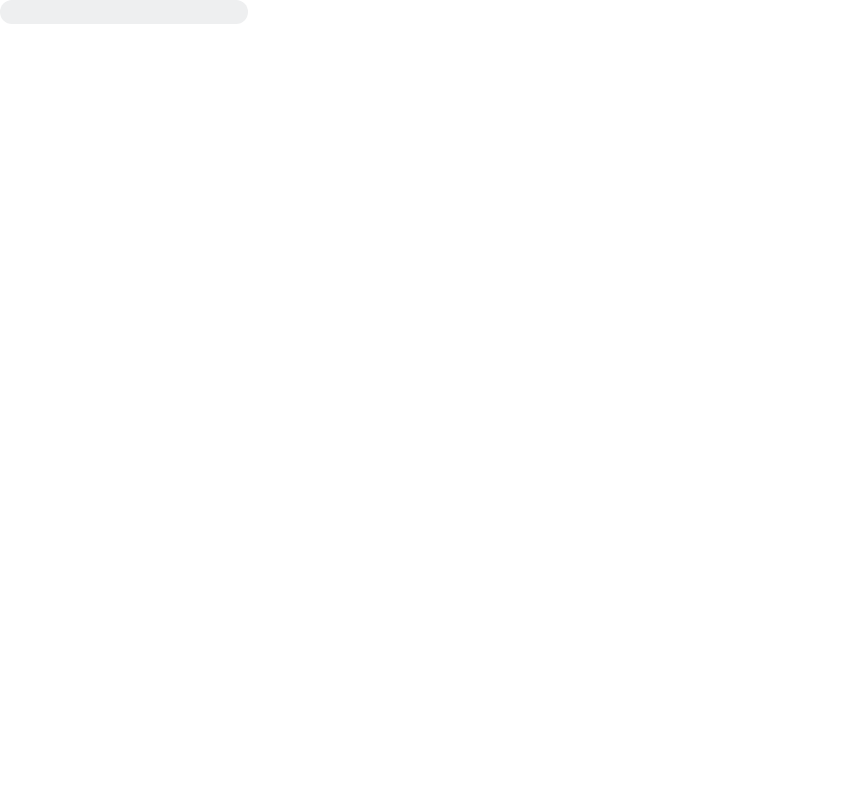
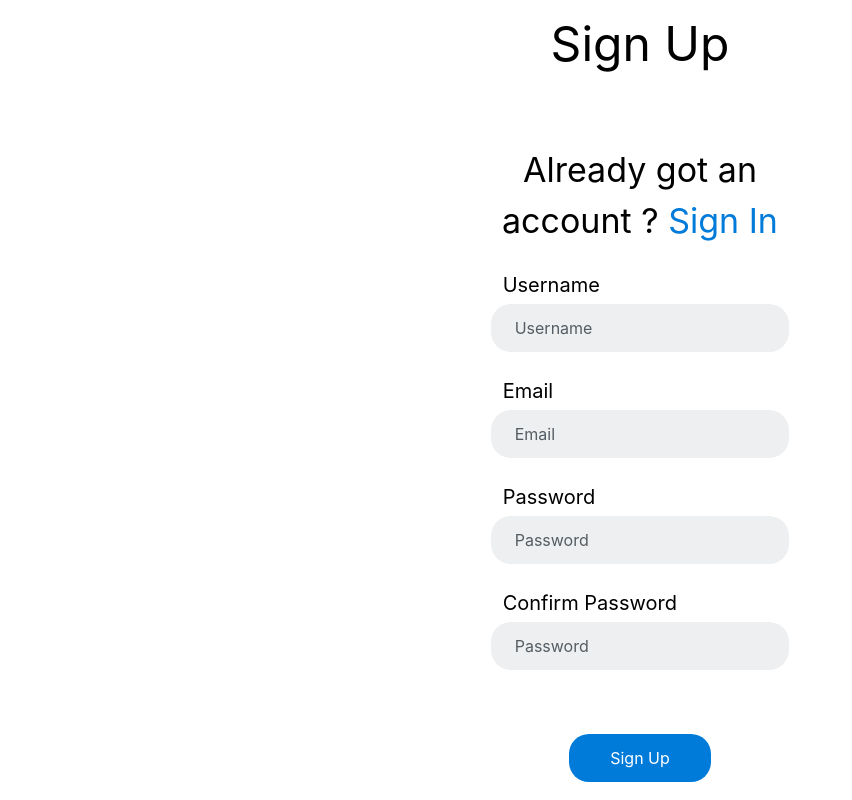
Before and after one commit to BLIZERTO/Design-System, a React (Create React App) app: page / in a window 1280 px wide. Shown: the whole page, without its empty margins (0-852 px from the left). Built offline with nearby package versions, Linux system fonts and the light colour scheme.

Commit message:
add authpage

```diff
--- a/src/App.js
+++ b/src/App.js
@@ -1,12 +1,11 @@
+import SignUp from './pages/SignUp/SignUp';
 import './styles/app.css';
 
 
 function App() {
   return (
-    <div className="App">
-
-     <button type='submit' className={'btn'}></button>
-     <input type='text'  disabled className={'input'}></input>
+    <div className='w-full h-full'>
+      <SignUp />
     </div>
   );
 }
--- a/src/atoms/Input.js
+++ b/src/atoms/Input.js
@@ -2,24 +2,27 @@ import React from "react";
 
 const Input = ({
   type,
+  label,
   name,
   value,
   onChange,
   placeholder,
-  style = "input",
+  style="",
+  disabled=false
 }) => {
   return (
-    <>
-      <label for={name}></label>
+    <div className="flex flex-col">
+      <label htmlFor={name} className="capitalize text-lg ml-3 mb-1">{label}</label>
       <input
         type={type}
         name={name}
         value={value}
         onChange={onChange}
         placeholder={placeholder}
-        className={style}
+        className={"input px-4 py-3" + style}
+        disabled={disabled}
       />
-    </>
+    </div>
   );
 };
 
--- /dev/null
+++ b/src/pages/SignUp/SignUp.js
@@ -0,0 +1,20 @@
+import '../../styles/app.css';
+
+import Input from '../../atoms/Input';
+import AuthPage from '../../templates/AuthPage';
+
+
+function SignUp() {
+  return (
+        <AuthPage title="Sign Up" btnText="Sign Up">
+            <span className='text-center text-xl'>Already got an account ? <a href="#" className='link'>Sign In</a></span>
+            <Input type="text" name="username" label="username" placeholder="Username"/>
+            <Input type="text" name="email" label="email" placeholder="Email" />
+            <Input type="password" name="password" label="Password" placeholder="Password" />
+            <Input type="password" name="confirm-password" label="Confirm password" placeholder="Password" />
+
+        </AuthPage>
+  );
+}
+
+export default SignUp;
--- a/src/styles/inc/global.css
+++ b/src/styles/inc/global.css
@@ -6,58 +6,79 @@
   html {
     font-family: Montserrat, sans-serif;
   }
+
+  html,
+  body,
+  #root {
+    height: 100%;
+  }
 }
 
 @layer components {
+
   /*BUTTON*/
   .btn {
     background-color: theme("colors.blue.medium");
     border-radius: theme("borderRadius.rounded");
+    color: white;
+    padding: 12px;
   }
+
   .btn:hover {
     background-color: theme("colors.blue.medium-h");
   }
+
   .btn:active {
     background-color: theme("colors.blue.medium-a");
   }
+
   .btn:focus {
     background-color: theme("colors.blue.dark");
   }
+
   .btn:disabled {
     background-color: theme("colors.grey.light");
     color: theme("colors.grey.medium");
   }
+
   /* LINK */
   .link {
     color: theme("colors.blue.medium");
   }
+
   .link:hover {
     color: theme("colors.blue.medium-h");
   }
+
   .link:focus {
     color: theme("colors.blue.dark");
   }
+
   .link:active {
     color: theme("colors.blue.medium-a");
   }
+
   /* INPUT */
   .input {
     border-radius: theme("borderRadius.rounded");
     background-color: theme("colors.grey.light");
   }
+
   .input:focus {
     border-color: theme("colors.blue.medium");
     border: 1px solid;
   }
+
   .input:disabled {
     background: none;
-    border-color: theme("color.grey.light");
-    border: 1px solid;
+    border: 1px solid theme("colors.grey.light");
   }
+
   .input::placeholder {
-    color: theme("color.grey.medium");
+    color: theme("colors.grey.medium");
   }
-  .input::placeholder:disabled {
-    color: theme("color.grey.light");
+
+  .input:disabled::placeholder {
+    color: theme("colors.grey.light");
   }
 }
--- /dev/null
+++ b/src/templates/AuthPage.js
@@ -0,0 +1,15 @@
+import Button from '../Molecules/Button';
+
+function AuthPage(props) {
+  return (
+    <div className="flex flex-col gap-6 px-1 lg:px-0 lg:py-2 lg:w-1/3 mx-auto">
+        <h1 className="text-2xl text-center">{props.title}</h1>
+        <form className='flex flex-col gap-4 lg:px-6'>
+            {props.children}
+        </form>
+        <Button type="submit" text={props.btnText} style="lg:w-1/3 mx-auto"></Button>
+    </div>
+  );
+}
+
+export default AuthPage;
--- a/tailwind.config.js
+++ b/tailwind.config.js
@@ -55,7 +55,7 @@ module.exports = {
     fontSize: {
       sm:'0.75rem',
       base: '1rem',
-      lg:'1.25',
+      lg:'1.25rem',
       xl: '2.125rem',
       '2xl': '3rem',
 
@@ -71,6 +71,7 @@ module.exports = {
         '3': '12px',
         '4': '24px',
         '5': '32px',
+        '6': '64px',
       },
     },
   },
```
Also changed, not shown: 1 other file (tests, documents, lock files or other folders).
